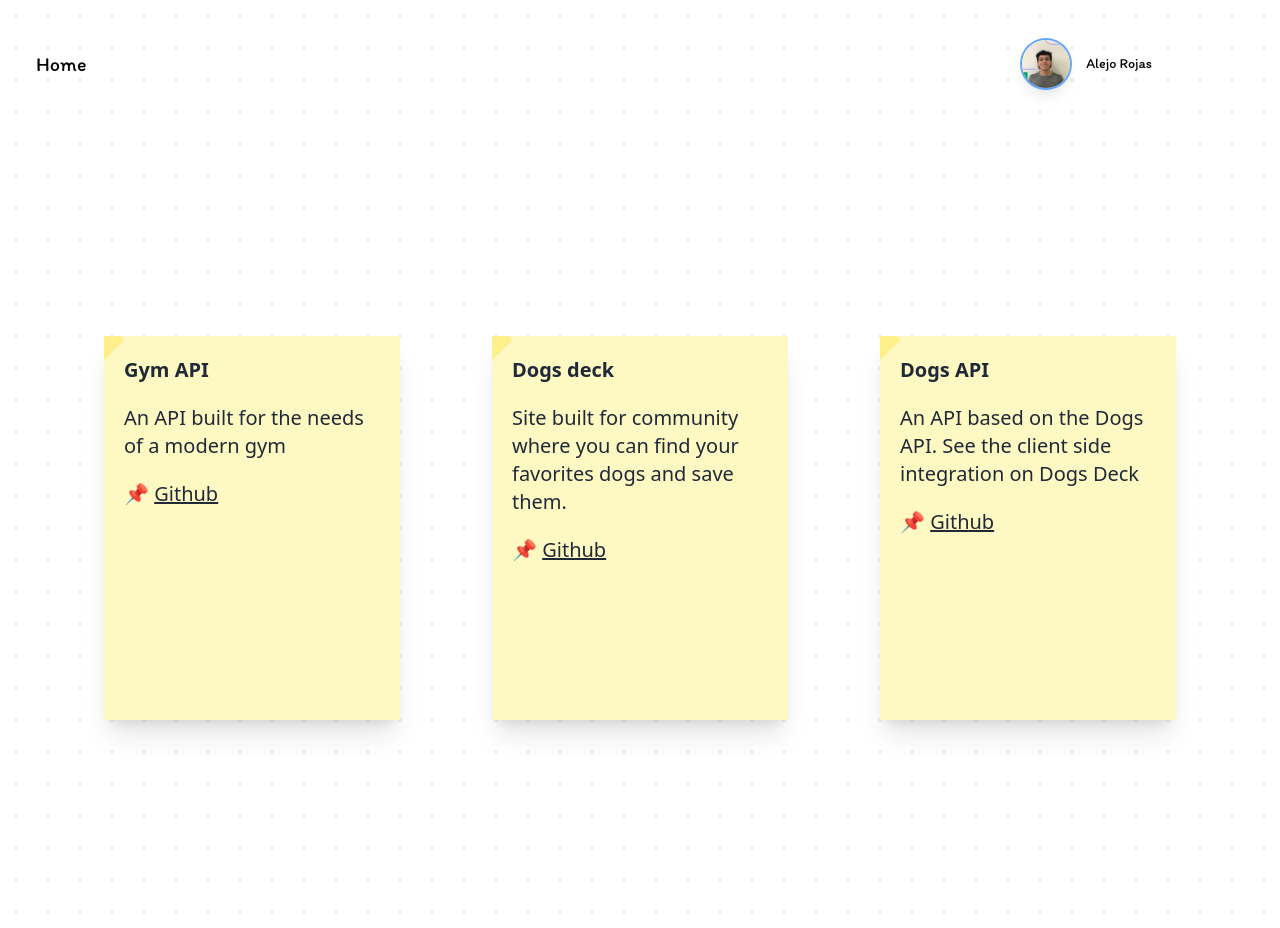
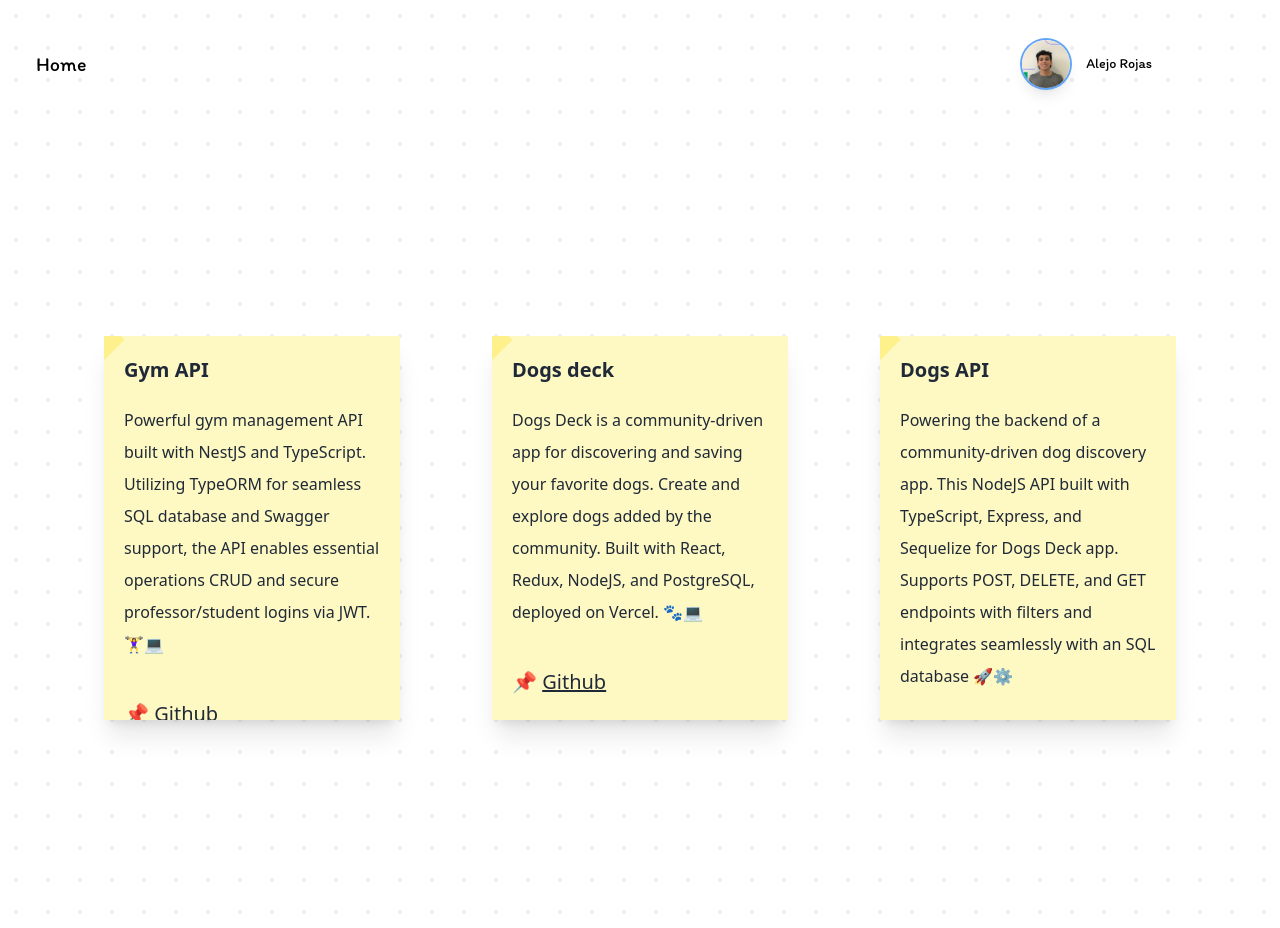
Before and after one commit to alejorrojas/portfolio-alejo, a Next.js app: page /work in a window 1280 px wide. Built offline with nearby package versions, Linux system fonts and the light colour scheme.

Commit message:
update projects info - update work notes styles

```diff
--- a/app/layout.tsx
+++ b/app/layout.tsx
@@ -23,7 +23,7 @@ export default function RootLayout({
 
         <body className="bg-radial-pattern">
           <nav className=' w-screen top-0- md:pt-10 md:pr-32 xs:pt-5 xs:pb-5 xs:pr-10  mb-5 flex justify-between items-center'>
-             <Link href="/" className={`${itim.className} xs:text-sm  md:text-xl pl-5 ml-4 hover:text-gray-500 transition duration-100 ease-in-out`} >Home</Link>
+             <Link href="/" className={`${itim.className} xs:text-base  md:text-xl pl-5 ml-4 hover:text-gray-500 transition duration-100 ease-in-out`} >Home</Link>
              <a target="_blank" href="https://www.linkedin.com/in/alejorrojas/" className='flex items-center'>
                 <Image src="/avatar.jpeg" width="100" height="100" alt='Avatar' className='md:w-12 xs:w-8 rounded-full shadow-lg ring-2 ring-blue-400 hover:ring-blue-200 hover:shadow-sm hover:shadow-blue-500 transition duration-700 ease-in-out'/>
                 <h2 className={`${itim.className} md:text-l xs:text-sm  ml-4 hover:text-gray-700 transition duration-100 ease-in-out`}>Alejo Rojas</h2>
--- a/app/work/page.tsx
+++ b/app/work/page.tsx
@@ -10,10 +10,10 @@ const Work = () => {
       <Note cancel=".footer" key={i} properties="bg-yellow-100" cornerProperties="bg-yellow-200">
         <header className='cursor-pointer'>
           <h3 className='font-semibold mb-5'>{work.title}</h3>
-          <p>{work.description}</p>
+          <p className='xs:text-sm xs:leading-loose md:leading-loose md:text-base '>{work.description}</p>
         </header>
 
-        <footer className='footer mt-5'>
+        <footer className='footer relative xs:top-2 md:top-10'>
           <ul>
             <li><a target="_blank" href={work.github} >📌 <span className="underline">Github</span></a></li>
           </ul>
--- a/data/work.data.ts
+++ b/data/work.data.ts
@@ -6,17 +6,17 @@ import { Work } from "../app/types";
 const dataWork: Work[] = [
     {
      title: "Gym API",
-     description: "An API built for the needs of a modern gym",
+     description: "Powerful gym management API built with NestJS and TypeScript. Utilizing TypeORM for seamless SQL database and Swagger support, the API enables essential operations CRUD and secure professor/student logins via JWT. 🏋️‍♀️💻",
      github:"https://github.com/alejorrojas/gym-api"
     },
     {
      title: "Dogs deck",
-     description: "Site built for community where you can find your favorites dogs and save them.",
+     description: "Dogs Deck is a community-driven app for discovering and saving your favorite dogs. Create and explore dogs added by the community. Built with React, Redux, NodeJS, and PostgreSQL, deployed on Vercel. 🐾💻",
      github:"https://github.com/alejorrojas/DogsDeck"
     },
     {
      title: "Dogs API",
-     description: "An API based on the Dogs API. See the client side integration on Dogs Deck",
+     description: "Powering the backend of a community-driven dog discovery app. This NodeJS API built with TypeScript, Express, and Sequelize for Dogs Deck app. Supports POST, DELETE, and GET endpoints with filters and integrates seamlessly with an SQL database 🚀⚙",
      github:"https://github.com/alejorrojas/dogs-api"
     },
 ]
```
